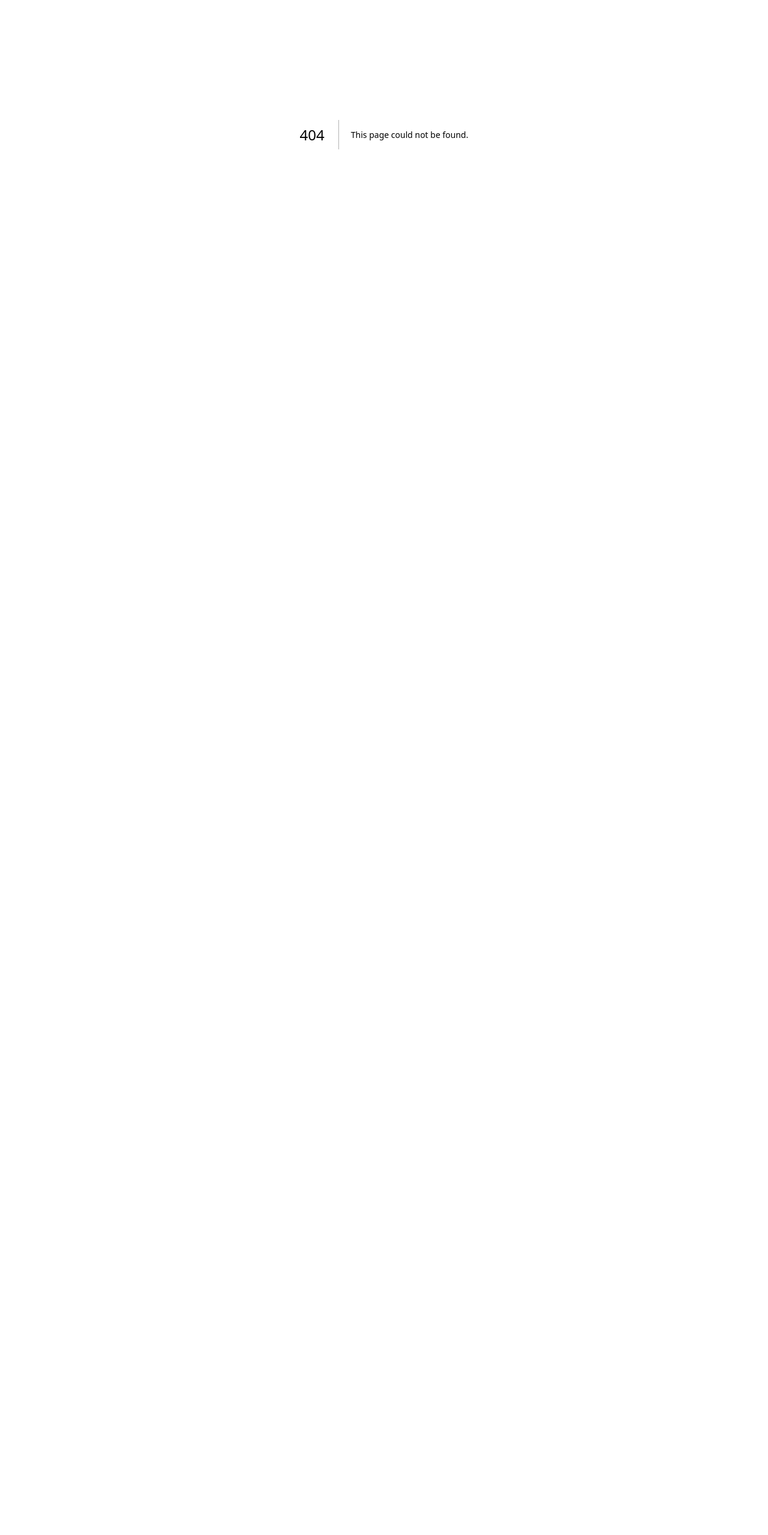
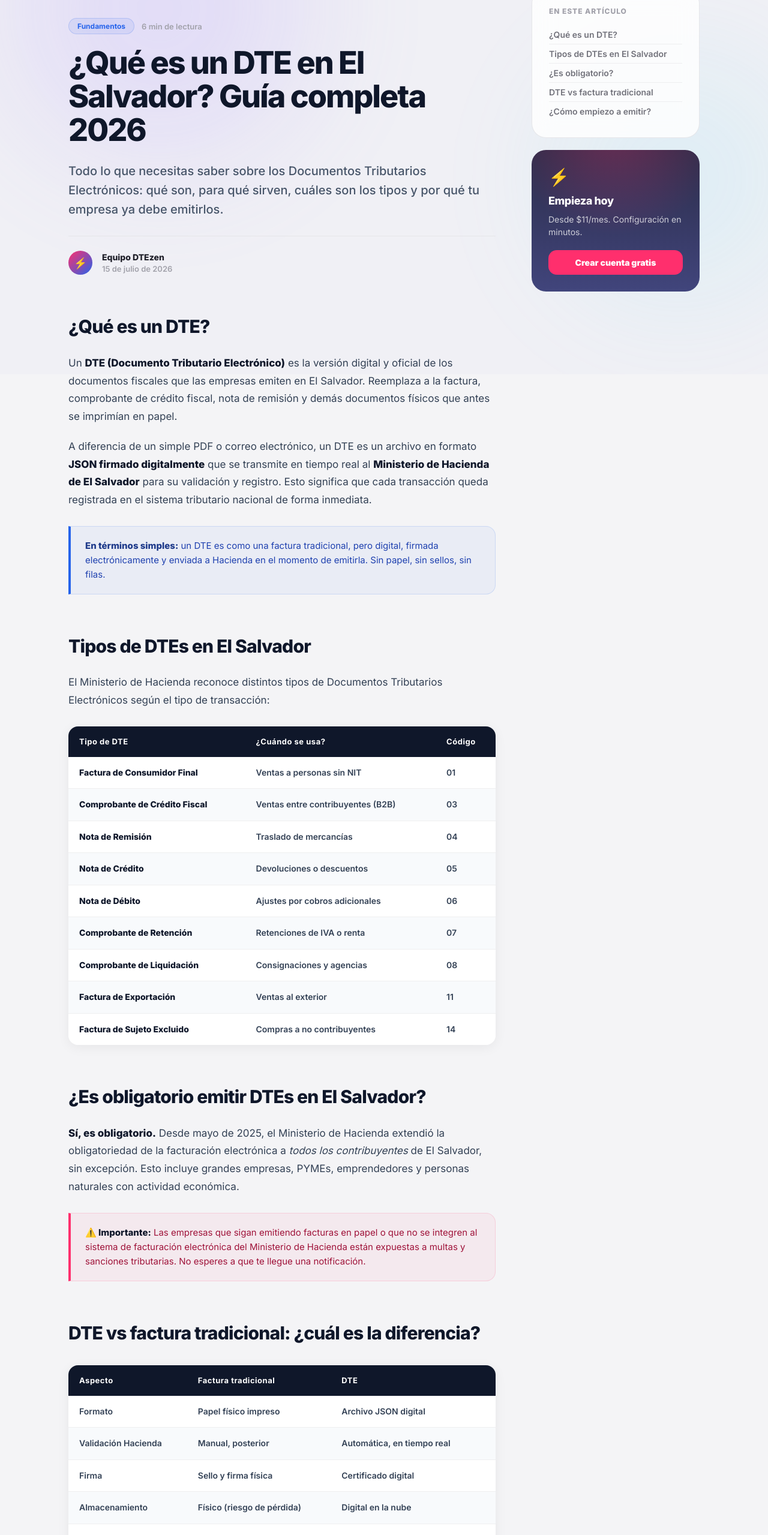
Before and after one commit to oswaldovt16/DTEzen, a Next.js app: page /blog/que-es-dte-el-salvador in a window 1280 px wide. Before the commit this address had no page. Shown: the part 176-2735 px from the top of the page at 60% size. Before the commit the page ends 800 px from the top, so only its background shows below. Built offline with nearby package versions, Linux system fonts and the light colour scheme.

Commit message:
Create page.jsx blog 1

```diff
--- /dev/null
+++ b/app/blog/que-es-dte-el-salvador/page.jsx
@@ -0,0 +1,156 @@
+import BlogPost from '../../../components/BlogPost'
+
+export const metadata = {
+  title: '¿Qué es un DTE en El Salvador? Guía completa 2026 | DTEzen',
+  description: 'Descubre qué es un DTE (Documento Tributario Electrónico) en El Salvador, para qué sirve, cuáles son los tipos de DTEs y por qué tu empresa debe emitirlos. Guía completa 2026.',
+  keywords: ['DTE El Salvador', 'qué es DTE', 'Documento Tributario Electrónico El Salvador', 'factura electrónica El Salvador', 'tipos de DTE El Salvador'],
+  alternates: { canonical: 'https://www.dtezen.com/blog/que-es-dte-el-salvador' },
+  openGraph: {
+    title: '¿Qué es un DTE en El Salvador? Guía completa 2026',
+    description: 'Todo lo que necesitas saber sobre los Documentos Tributarios Electrónicos en El Salvador.',
+    url: 'https://www.dtezen.com/blog/que-es-dte-el-salvador',
+    type: 'article',
+  },
+}
+
+const meta = {
+  title: '¿Qué es un DTE en El Salvador? Guía completa 2026',
+  excerpt: 'Todo lo que necesitas saber sobre los Documentos Tributarios Electrónicos: qué son, para qué sirven, cuáles son los tipos y por qué tu empresa ya debe emitirlos.',
+  category: 'Fundamentos',
+  categoryColor: '#2563eb',
+  readTime: '6 min',
+  date: '2026-07-15',
+  toc: [
+    { id: 'que-es', title: '¿Qué es un DTE?' },
+    { id: 'tipos', title: 'Tipos de DTEs en El Salvador' },
+    { id: 'obligatoriedad', title: '¿Es obligatorio?' },
+    { id: 'diferencias', title: 'DTE vs factura tradicional' },
+    { id: 'como-emitir', title: '¿Cómo empiezo a emitir?' },
+  ],
+}
+
+export default function Page() {
+  return (
+    <BlogPost meta={meta}>
+
+      <script
+        type="application/ld+json"
+        dangerouslySetInnerHTML={{
+          __html: JSON.stringify({
+            "@context": "https://schema.org",
+            "@type": "Article",
+            "headline": meta.title,
+            "description": meta.excerpt,
+            "datePublished": meta.date,
+            "author": { "@type": "Organization", "name": "DTEzen" },
+            "publisher": { "@type": "Organization", "name": "DTEzen", "url": "https://www.dtezen.com" },
+            "mainEntityOfPage": "https://www.dtezen.com/blog/que-es-dte-el-salvador",
+          }),
+        }}
+      />
+
+      <h2 id="que-es">¿Qué es un DTE?</h2>
+      <p>
+        Un <strong>DTE (Documento Tributario Electrónico)</strong> es la versión digital y oficial de los documentos fiscales que las empresas emiten en El Salvador. Reemplaza a la factura, comprobante de crédito fiscal, nota de remisión y demás documentos físicos que antes se imprimían en papel.
+      </p>
+      <p>
+        A diferencia de un simple PDF o correo electrónico, un DTE es un archivo en formato <strong>JSON firmado digitalmente</strong> que se transmite en tiempo real al <strong>Ministerio de Hacienda de El Salvador</strong> para su validación y registro. Esto significa que cada transacción queda registrada en el sistema tributario nacional de forma inmediata.
+      </p>
+
+      <div className="info-box">
+        <p><strong>En términos simples:</strong> un DTE es como una factura tradicional, pero digital, firmada electrónicamente y enviada a Hacienda en el momento de emitirla. Sin papel, sin sellos, sin filas.</p>
+      </div>
+
+      <h2 id="tipos">Tipos de DTEs en El Salvador</h2>
+      <p>El Ministerio de Hacienda reconoce distintos tipos de Documentos Tributarios Electrónicos según el tipo de transacción:</p>
+
+      <table className="comparison-table">
+        <thead>
+          <tr>
+            <th>Tipo de DTE</th>
+            <th>¿Cuándo se usa?</th>
+            <th>Código</th>
+          </tr>
+        </thead>
+        <tbody>
+          <tr><td><strong>Factura de Consumidor Final</strong></td><td>Ventas a personas sin NIT</td><td>01</td></tr>
+          <tr><td><strong>Comprobante de Crédito Fiscal</strong></td><td>Ventas entre contribuyentes (B2B)</td><td>03</td></tr>
+          <tr><td><strong>Nota de Remisión</strong></td><td>Traslado de mercancías</td><td>04</td></tr>
+          <tr><td><strong>Nota de Crédito</strong></td><td>Devoluciones o descuentos</td><td>05</td></tr>
+          <tr><td><strong>Nota de Débito</strong></td><td>Ajustes por cobros adicionales</td><td>06</td></tr>
+          <tr><td><strong>Comprobante de Retención</strong></td><td>Retenciones de IVA o renta</td><td>07</td></tr>
+          <tr><td><strong>Comprobante de Liquidación</strong></td><td>Consignaciones y agencias</td><td>08</td></tr>
+          <tr><td><strong>Factura de Exportación</strong></td><td>Ventas al exterior</td><td>11</td></tr>
+          <tr><td><strong>Factura de Sujeto Excluido</strong></td><td>Compras a no contribuyentes</td><td>14</td></tr>
+        </tbody>
+      </table>
+
+      <h2 id="obligatoriedad">¿Es obligatorio emitir DTEs en El Salvador?</h2>
+      <p>
+        <strong>Sí, es obligatorio.</strong> Desde mayo de 2025, el Ministerio de Hacienda extendió la obligatoriedad de la facturación electrónica a <em>todos los contribuyentes</em> de El Salvador, sin excepción. Esto incluye grandes empresas, PYMEs, emprendedores y personas naturales con actividad económica.
+      </p>
+
+      <div className="warning-box">
+        <p><strong>⚠️ Importante:</strong> Las empresas que sigan emitiendo facturas en papel o que no se integren al sistema de facturación electrónica del Ministerio de Hacienda están expuestas a multas y sanciones tributarias. No esperes a que te llegue una notificación.</p>
+      </div>
+
+      <h2 id="diferencias">DTE vs factura tradicional: ¿cuál es la diferencia?</h2>
+
+      <table className="comparison-table">
+        <thead>
+          <tr>
+            <th>Aspecto</th>
+            <th>Factura tradicional</th>
+            <th>DTE</th>
+          </tr>
+        </thead>
+        <tbody>
+          <tr><td>Formato</td><td>Papel físico impreso</td><td>Archivo JSON digital</td></tr>
+          <tr><td>Validación Hacienda</td><td>Manual, posterior</td><td>Automática, en tiempo real</td></tr>
+          <tr><td>Firma</td><td>Sello y firma física</td><td>Certificado digital</td></tr>
+          <tr><td>Almacenamiento</td><td>Físico (riesgo de pérdida)</td><td>Digital en la nube</td></tr>
+          <tr><td>Envío al cliente</td><td>Entrega física o escáner</td><td>Correo electrónico automático</td></tr>
+          <tr><td>Costo de emisión</td><td>Impresión + archivo físico</td><td>Costo de plataforma digital</td></tr>
+          <tr><td>Legalidad actual</td><td>No válida (desde 2025)</td><td>Obligatoria y válida ✓</td></tr>
+        </tbody>
+      </table>
+
+      <h2 id="como-emitir">¿Cómo empieza a emitir DTEs mi empresa?</h2>
+      <p>Para emitir DTEs en El Salvador necesitas completar estos pasos:</p>
+
+      <div className="step-card">
+        <div className="step-num">1</div>
+        <div>
+          <h4>Obtener tu certificado digital</h4>
+          <p>El certificado digital es tu firma electrónica oficial. DTEzen te ayuda a tramitarlo ante el Ministerio de Hacienda sin complicaciones. Incluido en todos los planes.</p>
+        </div>
+      </div>
+      <div className="step-card">
+        <div className="step-num">2</div>
+        <div>
+          <h4>Configurar tu empresa en la plataforma</h4>
+          <p>Registra los datos de tu empresa, tus sucursales, tu NRC y NIT. DTEzen lo hace guiado, en menos de 10 minutos.</p>
+        </div>
+      </div>
+      <div className="step-card">
+        <div className="step-num">3</div>
+        <div>
+          <h4>Emitir tu primer DTE</h4>
+          <p>Selecciona el tipo de documento, ingresa los datos del cliente y el monto. El sistema envía el DTE a Hacienda automáticamente y le envía el PDF y JSON a tu cliente por correo.</p>
+        </div>
+      </div>
+      <div className="step-card">
+        <div className="step-num">4</div>
+        <div>
+          <h4>Listo, ya cumples con Hacienda</h4>
+          <p>Cada DTE emitido queda registrado, almacenado y disponible para tu contador desde el Portal Mi Contador de DTEzen.</p>
+        </div>
+      </div>
+
+      <div className="success-box">
+        <p><strong>✓ Con DTEzen</strong>, el trámite del certificado digital y la configuración inicial están incluidos en todos los planes. No necesitas conocimientos técnicos para empezar.</p>
+      </div>
+
+    </BlogPost>
+  )
+}
```
